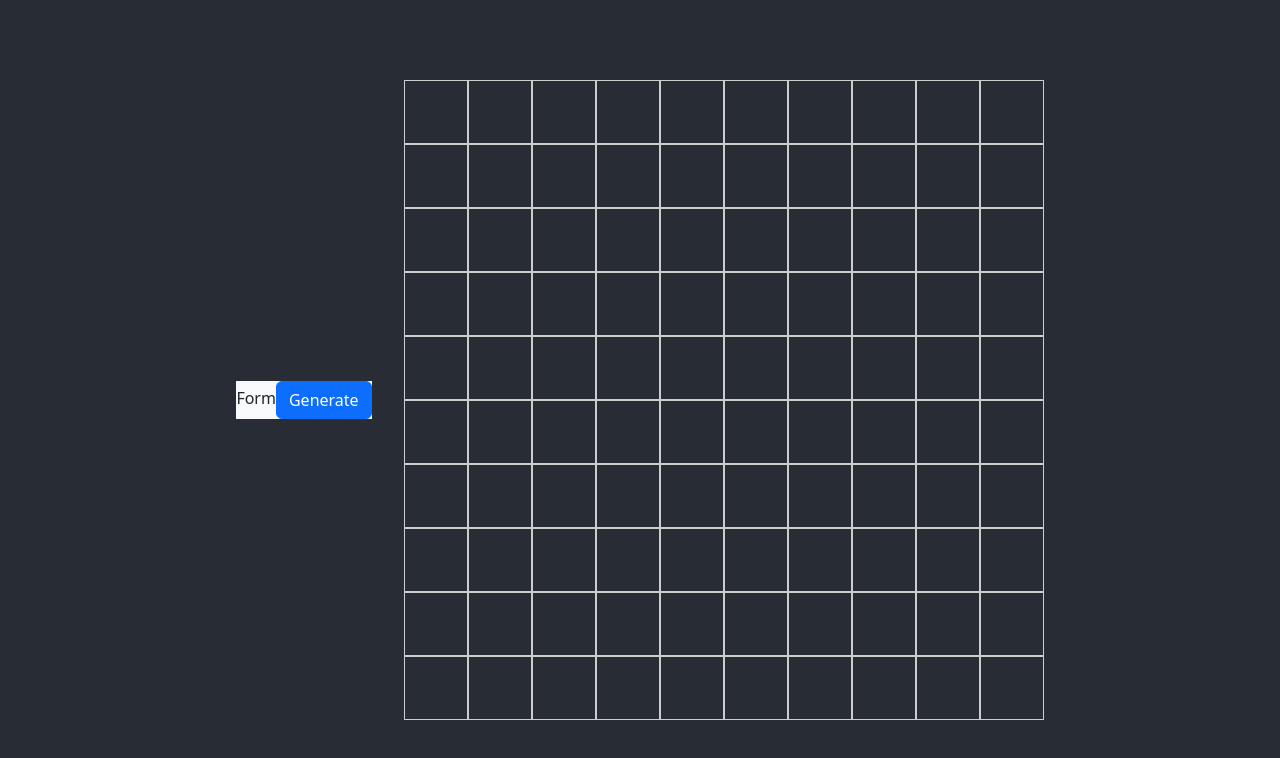
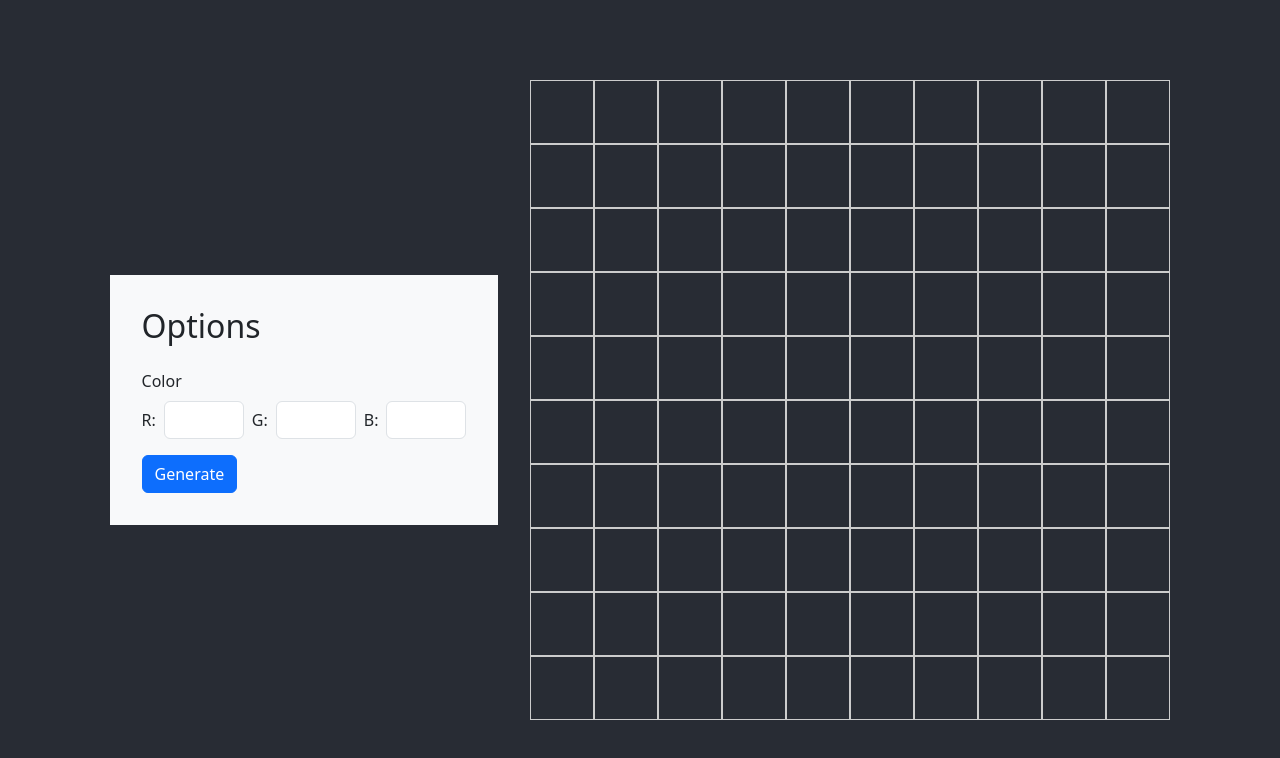
Before and after one commit to KevinOmega/CircleDrawign, a React (Create React App) app: page / in a window 1280 px wide. Shown: the top 758 px of the page. Built offline with nearby package versions, Linux system fonts and the light colour scheme.

Commit message:
ading input items for chose the color

```diff
--- a/src/App.css
+++ b/src/App.css
@@ -32,3 +32,29 @@
   height: 1px;
   width: 1px;
 }
+
+.form{
+  position: relative;
+  display: flex;
+  flex-direction: column;
+  align-items: start;
+  padding: 2rem ;
+  gap: 1rem;
+}
+
+.input-item{
+  display: flex;
+  flex-direction: column;
+  align-items: start;
+}
+
+.color-input{
+  display: flex;
+  gap: 0.5rem;
+  align-items: center;
+
+}
+
+.color-input input{
+  width: 5rem;
+}
--- a/src/Form.js
+++ b/src/Form.js
@@ -2,11 +2,19 @@ import React from 'react'
 import { useGlobalContext } from './context'
 
 const Form = () => {
-    const {generateBtn} = useGlobalContext();
+    const {generateBtn,setColor} = useGlobalContext();
 
   return (
     <div className='form bg-light'>
-      Form
+      <h2>Options</h2>
+      <div className="input-item">
+        <label className='form-label'>Color</label>
+        <div className='color-input'>
+            <label >R:</label><input className="form-control" type="number" />
+            <label >G:</label><input className="form-control" type="number" />
+            <label >B:</label><input className="form-control" type="number" />
+        </div>
+      </div>
       <button className='btn btn-primary' onClick={generateBtn}>Generate</button>
     </div>
   )
--- a/src/Item.js
+++ b/src/Item.js
@@ -3,7 +3,7 @@ import { useGlobalContext } from './context';
 
 const Item = ({id_row,id_col}) => {
 
-    const {itemSize,matrix} = useGlobalContext();
+    const {itemSize,matrix,color} = useGlobalContext();
     const [paint,setPaint] = useState(false);
 
 
@@ -21,7 +21,7 @@ const Item = ({id_row,id_col}) => {
   return (
     <div className='item' style={{width: itemSize,
         height: itemSize,
-        backgroundColor: `${paint ? "blue" : "transparent"}`}}>
+        backgroundColor: `${paint ? color : "transparent"}`}}>
     </div>
   )
 }
--- a/src/context.js
+++ b/src/context.js
@@ -14,6 +14,7 @@ const AppProvider = ({ children }) => {
     x1 : 0,x2 : sizeMatrix - 1,y1: 0, y2 : sizeMatrix - 1,
     xc : Math.round(sizeMatrix/2),yc : Math.round(sizeMatrix/2), r : Math.round(sizeMatrix/2)
   })
+  const [color,setColor] = useState("#fff");
   const [delay,setDelay] = useState(100);
 
 
@@ -80,6 +81,8 @@ function drawTriangle(x1, y1, x2, y2, x3, y3) {
     delay,
     setDelay,
     clean,
+    color,
+    setColor
      }}>
       {children}
     </AppContext.Provider>
```
